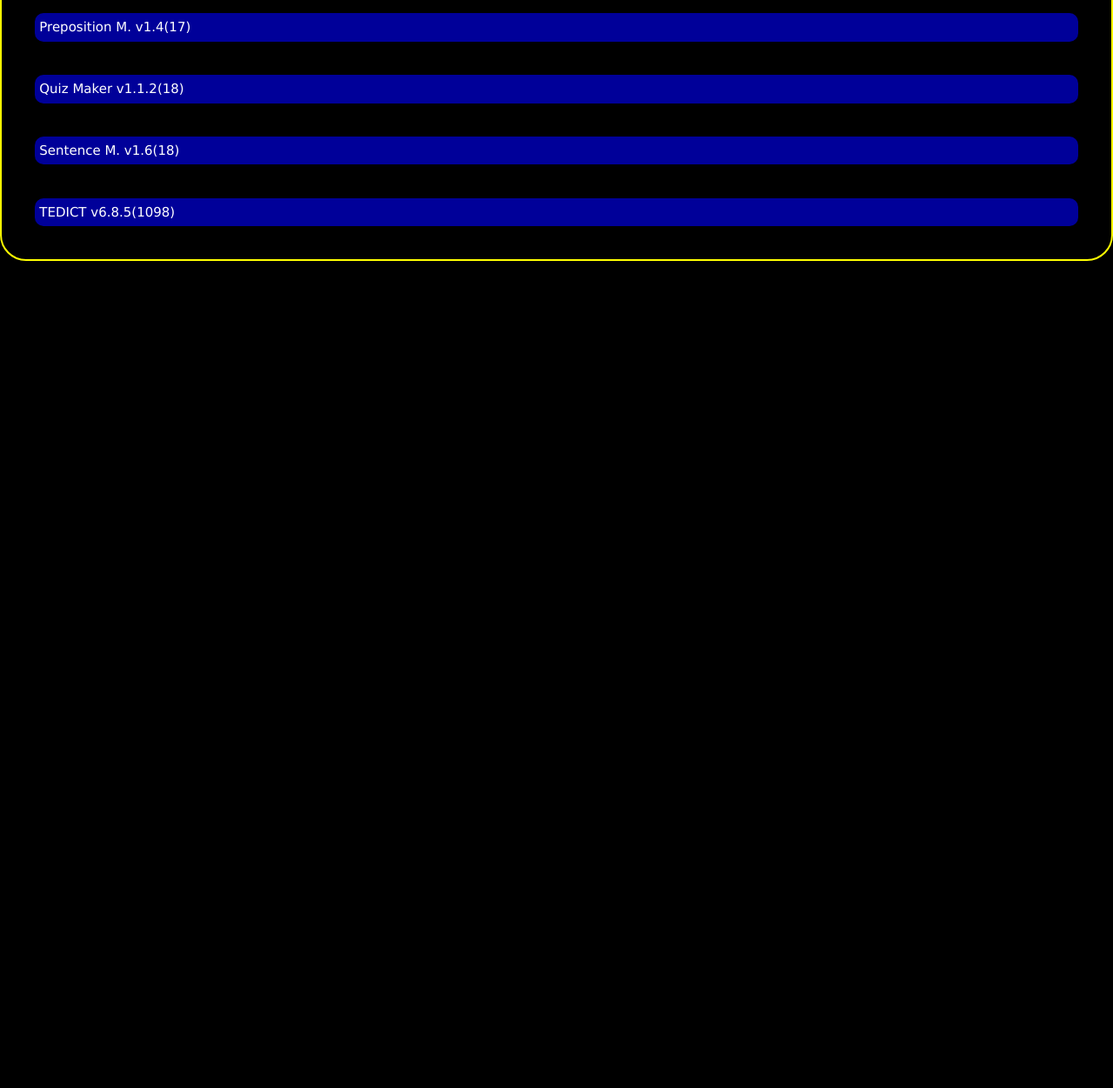
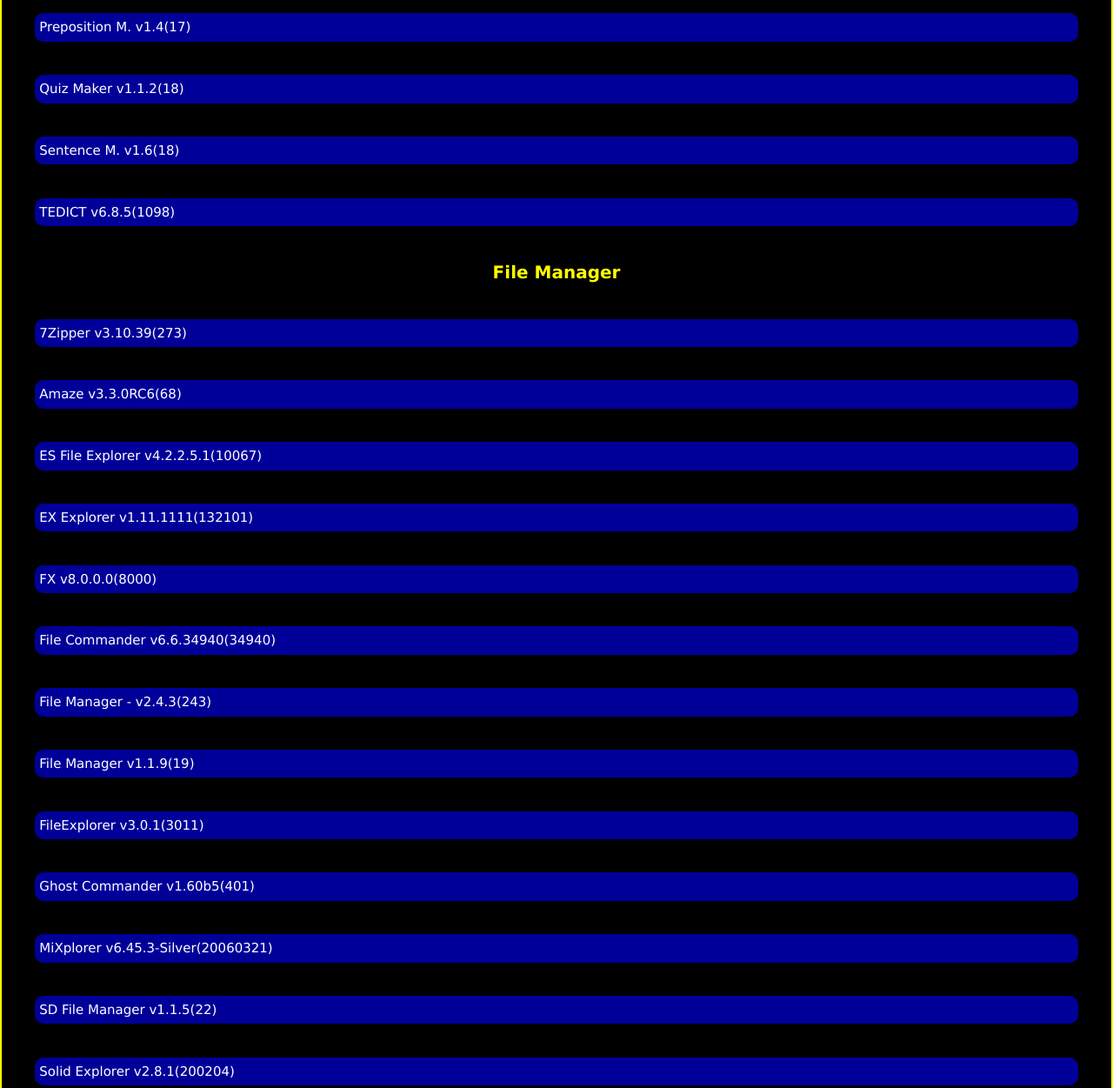
Before and after one commit to 2020sp/full-version-apps, a plain HTML site: page index.html in a window 1280 px wide. Shown: the part 9036-10287 px from the top of the page at 87% size. Before the commit the page ends 9336 px from the top, so only its background shows below. Drawn offline with nearby package versions, Linux system fonts and the light colour scheme.

Commit message:
Update index.html

```diff
--- a/index.html
+++ b/index.html
@@ -86,8 +86,8 @@ text-align: center;
 <li class="li" link="downloaders/ADM_v8.5(80523).apk"></li><li class="li" link="downloaders/IDM-_v11.6(137).apk"></li><li class="li" link="downloaders/Snaptube_v5.00.0.5003810(5003810).apk"></li><li class="li" link="downloaders/Story Downloader_v1.2.4(24).apk"></li><li class="li" link="downloaders/Turbo Download Manager_v6.21(621).apk"></li><li class="li" link="downloaders/Videoder_v14.4.2(158).apk"></li>
 <li aria-level="4" role="heading" class="h">Education</li>
 <li class="li" link="education/Coursera_v3.8.0(21682).apk"></li><li class="li" link="education/Duolingo_v4.67.0(951).apk"></li><li class="li" link="education/English Grammar Full_vgrammar.1.8(50).apk"></li><li class="li" link="education/English Grammar_v4.15(22)-1.apk"></li><li class="li" link="education/English Grammar_v4.15(22).apk"></li><li class="li" link="education/Grammar Checker_v3.9.5(34).apk"></li><li class="li" link="education/Learn 50 languages_v11.7(720).apk"></li><li class="li" link="education/MalMath_v5.3.2(69).apk"></li><li class="li" link="education/Math Tricks Workout_v1.6.3(124).apk"></li><li class="li" link="education/MathTutor_v1.0.9(17).apk"></li><li class="li" link="education/Mathway_v3.3.20(243).apk"></li><li class="li" link="education/Memrise_v2.94_20685_memrise(209420685).apk"></li><li class="li" link="education/Preposition M._v1.4(17).apk"></li><li class="li" link="education/Quiz Maker_v1.1.2(18).apk"></li><li class="li" link="education/Sentence M._v1.6(18).apk"></li><li class="li" link="education/TEDICT_v6.8.5(1098).apk"></li>
-
-
+<li aria-level="4" role="heading" class="h">File Manager</li>
+<li class="li" link="file%20managers/7Zipper_v3.10.39(273).apk"></li><li class="li" link="file%20managers/Amaze_v3.3.0RC6(68).apk"></li><li class="li" link="file%20managers/ES File Explorer_v4.2.2.5.1(10067).apk"></li><li class="li" link="file%20managers/EX Explorer_v1.11.1111(132101).apk"></li><li class="li" link="file%20managers/FX_v8.0.0.0(8000).apk"></li><li class="li" link="file%20managers/File Commander_v6.6.34940(34940).apk"></li><li class="li" link="file%20managers/File Manager -_v2.4.3(243).apk"></li><li class="li" link="file%20managers/File Manager_v1.1.9(19).apk"></li><li class="li" link="file%20managers/FileExplorer_v3.0.1(3011).apk"></li><li class="li" link="file%20managers/Ghost Commander_v1.60b5(401).apk"></li><li class="li" link="file%20managers/MiXplorer_v6.45.3-Silver(20060321).apk"></li><li class="li" link="file%20managers/SD File Manager_v1.1.5(22).apk"></li><li class="li" link="file%20managers/Solid Explorer_v2.8.1(200204).apk"></li><li class="li" link="file%20managers/Unzipper_v1.15(16).apk"></li><li class="li" link="file%20managers/X-plore_v4.20.04(42004).apk"></li><li class="li" link="file%20managers/ZArchiver_v0.9.5(9545).apk"></li>
 
 
 </div>
```
